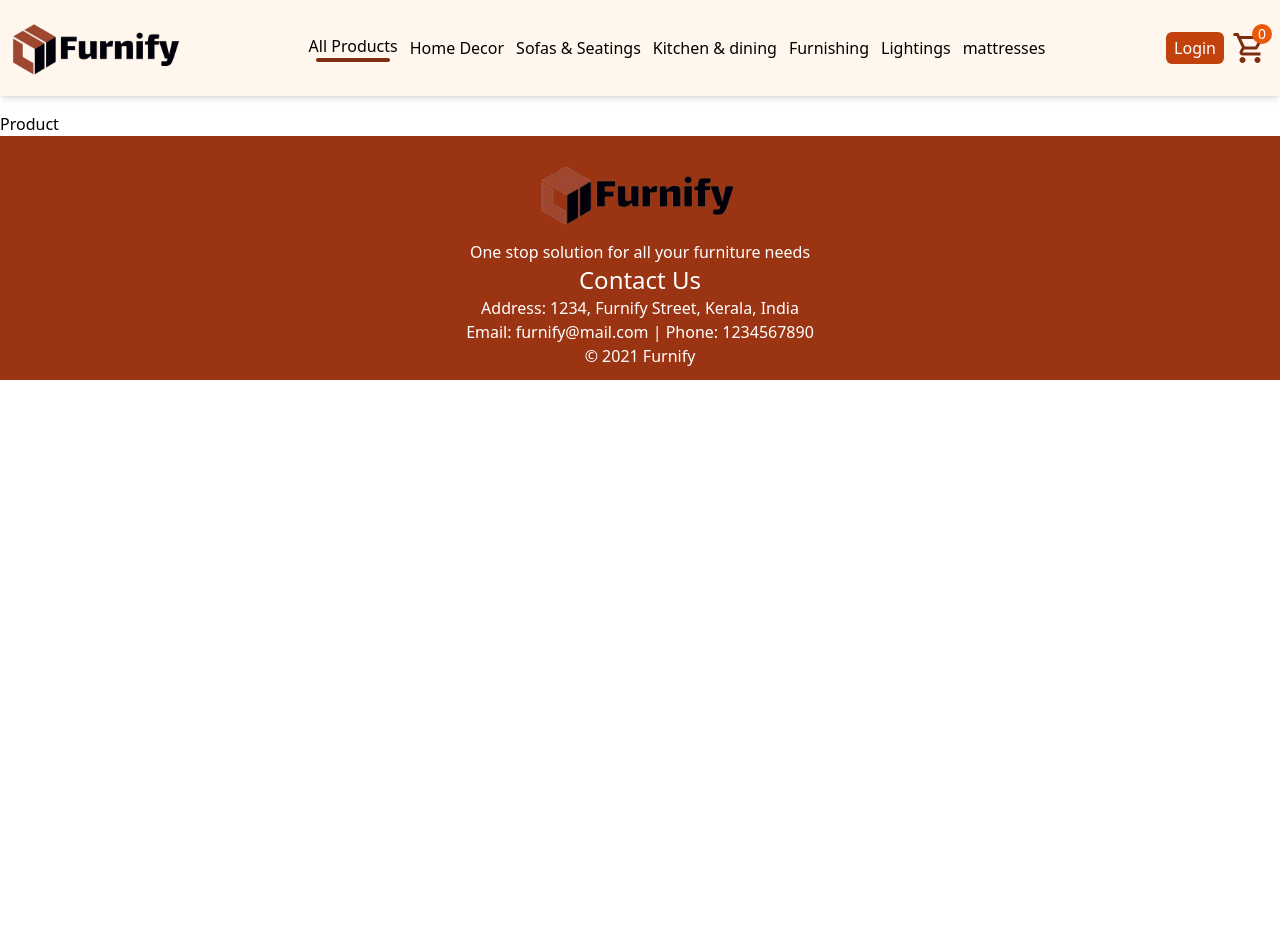
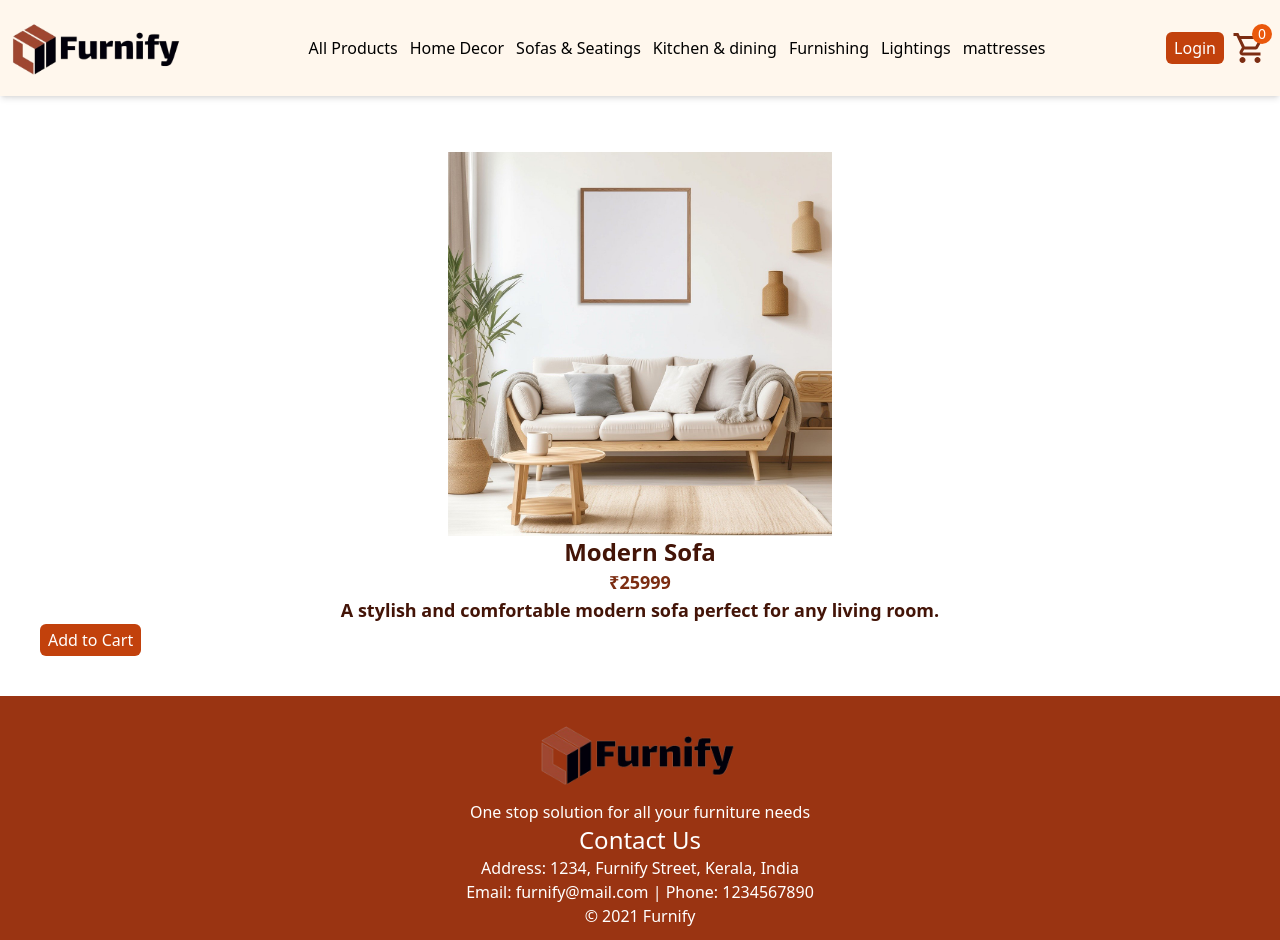
Before and after one commit to anaspxr/e-commerce-furniture-shop, a React (Vite) app in the folder frontend/: page /products/1 in a window 1280 px wide. Before the commit the page ends 800 px from the top, so only its background shows below. Built offline with nearby package versions, Linux system fonts and the light colour scheme.

Commit message:
add product page functionality

```diff
--- a/frontend/src/components/Item.jsx
+++ b/frontend/src/components/Item.jsx
@@ -4,7 +4,7 @@ import Button from "./Button";
 export default function Item(props) {
   return (
     <div className="flex flex-col justify-between bg-white overflow-hidden ">
-      <Link to={`product/${props.id}`}>
+      <Link to={`/products/${props.id}`}>
         <img
           className="top-0 left-0 transition-transform duration-500 hover:scale-105 w-full h-60 object-cover"
           src={props.image}
@@ -12,7 +12,7 @@ export default function Item(props) {
         />
       </Link>
       <div className="p-3">
-        <Link to={`product/${props.id}`} className="text-xl">
+        <Link to={`/products/${props.id}`} className="text-xl">
           {props.name}
         </Link>
         <div>₹{props.price}</div>
--- a/frontend/src/components/Navbar.jsx
+++ b/frontend/src/components/Navbar.jsx
@@ -39,37 +39,29 @@ const menuItems = [
 
 export default function Navbar() {
   const { currentUser } = useContext(UserContext);
-  const [active, setActive] = useState(0);
   const [toggle, setToggle] = useState(false);
 
   return (
     <div className="fixed top-0 w-full bg-orange-50 flex justify-between p-2 shadow-md z-10">
       <div className="flex items-center">
-        <Link
-          to="/"
-          onClick={() => {
-            setActive(null);
-          }}
-        >
+        <Link to="/">
           <img className="md:h-20 h-12" src={logo} />
         </Link>
       </div>
       <div className="md:flex items-center gap-3 hidden">
         {menuItems.map((item, i) => (
           <NavLink
+            end
             key={i}
             className="flex flex-col justify-center items-center"
             to={item.to}
           >
             {({ isActive }) => {
               //? for the active tab indicator
-              if (isActive && active !== i) {
-                setActive(i);
-              }
               return (
                 <>
                   {item.title}
-                  {active === i && (
+                  {isActive && (
                     <hr className="border-none rounded-sm h-1 bg-orange-900 w-5/6" />
                   )}
                 </>
--- a/frontend/src/pages/Product.jsx
+++ b/frontend/src/pages/Product.jsx
@@ -1,3 +1,36 @@
+import { useParams } from "react-router-dom";
+import { furnitureData } from "../components/assets/data";
+import Button from "../components/Button";
+
 export default function Product() {
-  return <div>Product</div>;
+  const { productID } = useParams();
+  const product = furnitureData.find((item) => {
+    return item.id == productID;
+  });
+
+  if (!product) {
+    return (
+      <h1 className="text-red-500 text-center text-xl ">Product not found!!</h1>
+    );
+  }
+
+  return (
+    <div className="p-10">
+      <div className="flex justify-center items-center ">
+        <img src={product.image} alt={product.name} className="h-96" />
+      </div>
+      <div className="flex flex-col items-center">
+        <h1 className="text-2xl text-orange-950 font-semibold">
+          {product.name}
+        </h1>
+        <p className="text-lg font-semibold text-orange-900">
+          ₹{product.price}
+        </p>
+        <p className="text-lg font-semibold text-orange-950">
+          {product.description}
+        </p>
+      </div>
+      <Button>Add to Cart</Button>
+    </div>
+  );
 }
```
